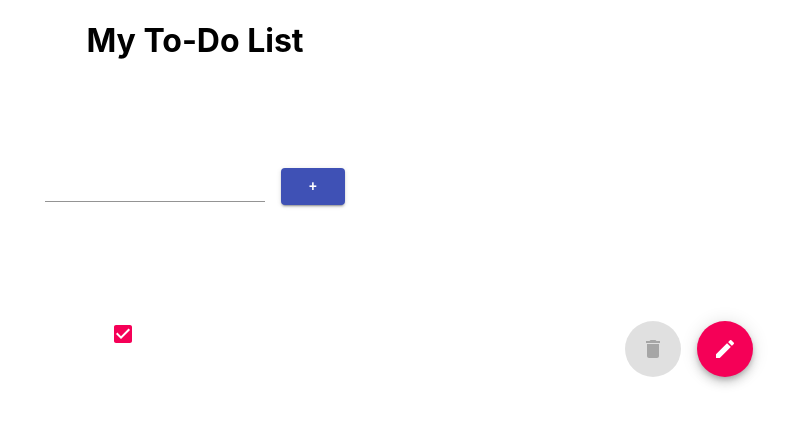
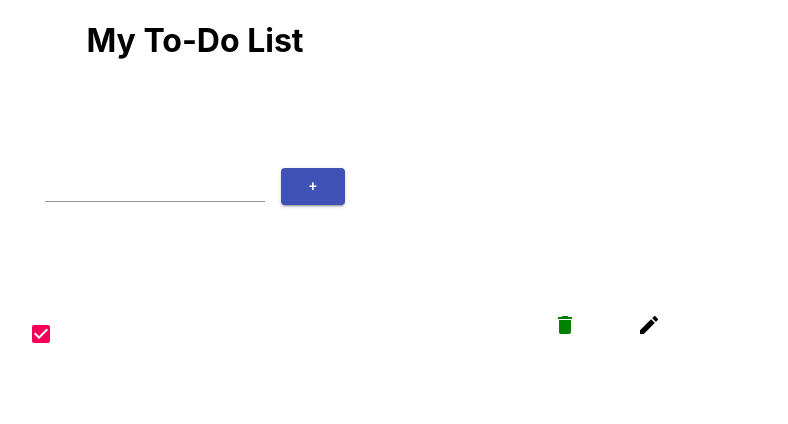
Before and after one commit to 2021-IBM-Accelerate-SW-Track/lab-1-team-11, a React (Create React App) app: page / in a window 1280 px wide. Shown: the top 424 px of the page, without its empty margins (445-1233 px from the left). Built offline with nearby package versions, Linux system fonts and the light colour scheme.

Commit message:
initial commit

```diff
--- a/src/component/todo/todo.css
+++ b/src/component/todo/todo.css
@@ -1,11 +1,21 @@
 #deleteBtn {
   float: right;
+  margin-right: 60px;
+  padding-left: 100px;
+  size: 50px;
+  color: green;
+}
+
+#deleteBtn:hover {
+  color: red;
 }
 
 #editBtn {
   float: right;
+  margin-right: 100px;
+  padding-right: 45;
 }
 
-#chkBox {
-    float:left;
+#editBtn:hover {
+  color: orange;
 }
--- a/src/component/todo/todo.js
+++ b/src/component/todo/todo.js
@@ -1,31 +1,11 @@
 import React, { useState } from "react";
-import { Container, Fab, Icon, withStyles } from "@material-ui/core";
-import Checkbox from '@material-ui/core/Checkbox';
+import { Container, Icon } from "@material-ui/core";
+import Checkbox from "@material-ui/core/Checkbox";
 import { Delete } from "@material-ui/icons";
 import Modal from "../modal";
 import "./todo.css";
 
-
-//We want to eventually import useState in order to
-// track the state of each item for editing purposes
-// Maybe using the code below
-
-// const [showModal, setShow] = useState(false);
-
-// const handleClose = () => setShow(false);
-// const handleShow = () => setShow(true);
-
-
-
-const styles = (theme) => ({
-  fab: {
-    margin: theme.spacing.unit,
-  },
-});
-
-
-export function TodoList(props) {
-  const { classes } = props;
+export default function TodoList() {
   const [show, setShow] = useState(false);
   const [checked, setChecked] = React.useState(true);
 
@@ -39,22 +19,17 @@ export function TodoList(props) {
   return (
     <div>
       <Container>
-      <Checkbox
-        id="chkBox"
-        checked={checked}
-        onChange={handleChange}
-        inputProps={{ 'aria-label': 'primary checkbox' }}
-      />
-        <Fab id ="editBtn" color="secondary" aria-label="Edit" className={classes.fab}>
-          <Icon onClick={handleShow}>edit_icon</Icon>
-          <Modal show={show} />
-        </Fab>
-        <Fab id ="deleteBtn" disabled aria-label="Delete" className={classes.fab}>
-          <Delete />
-        </Fab>
+        <Checkbox
+          checked={checked}
+          onChange={handleChange}
+          inputProps={{ "aria-label": "primary checkbox" }}
+        />
+        <Icon id="editBtn" onClick={handleShow}>
+          edit_icon
+        </Icon>
+        <Modal show={show} />
+        <Delete id="deleteBtn" />
       </Container>
     </div>
   );
 }
-
-export default withStyles(styles)(TodoList);
```
